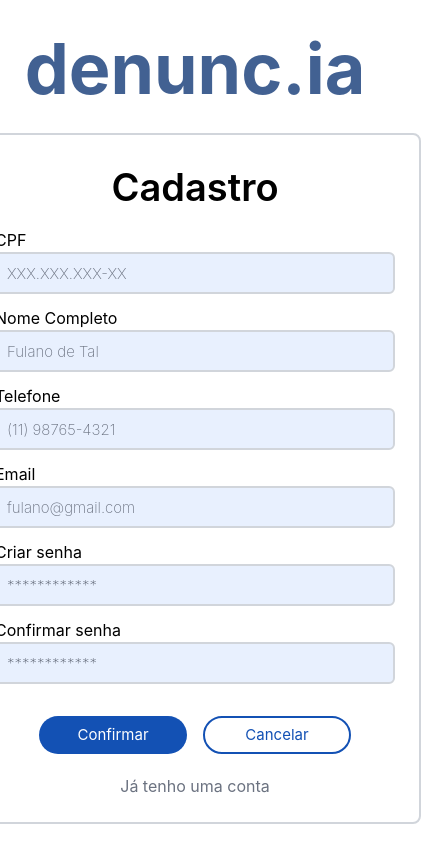
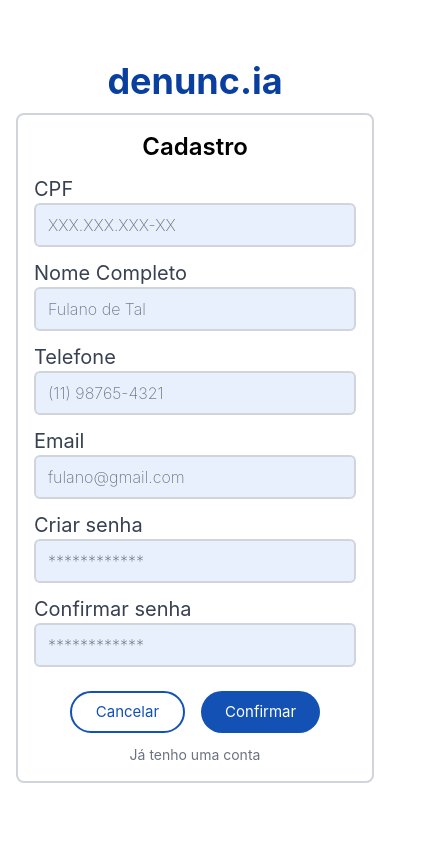
Before and after one commit to rodrigograssia/denuncia, a React (Create React App) app in the folder frontend/: page /cadastro in a window 390 px wide. Shown: the whole page, 421 px wide, since content can reach past the window. Built offline with nearby package versions, Linux system fonts and the light colour scheme.

Commit message:
responsividade login e cadastro

```diff
--- a/frontend/src/components/Botao.js
+++ b/frontend/src/components/Botao.js
@@ -4,9 +4,10 @@ const baseStyles = [
   'font-normal',
   'text-[15px]',
   'rounded-[31px]',
-  'w-[148px]',
-  'h-[38px]',
-  'cursor-pointer'];
+  'py-2',
+  'px-6',
+  'cursor-pointer'
+];
 
 const variants = {
   confirm: 'text-white bg-[#1351B4] border-none',
--- a/frontend/src/components/Campos.js
+++ b/frontend/src/components/Campos.js
@@ -2,17 +2,21 @@ import { twMerge } from 'tailwind-merge';
 
 const baseStyles = [
   'font-normal',
-  'text-[15px]',
+  'text-base',
+  'sm:text-[17px]',
   'rounded-md',
   'border-2',
   'border-gray-300',
-  'w-[400px]',
-  'h-[42px]',
+  'w-full',
   'bg-[#E8F0FE]',
-  'pl-[10px]',
+  'py-2',
+  'px-3',
+
   'placeholder:text-gray-500',
   'placeholder:font-extralight',
-  'placeholder:text-[15px]',
+  'placeholder:text-base',
+  'sm:placeholder:text-[17px]',
+
   'focus:outline-none',
   'focus:border-blue-500',
   'focus:ring-1',
@@ -27,7 +31,12 @@ function CampoTexto({ placeholder, className, ...props }) {
   );
 
   return (
-    <input type="text" placeholder={placeholder} className={mergedClasses} {...props}/>
+    <input
+      type="text"
+      placeholder={placeholder}
+      className={mergedClasses}
+      {...props}
+    />
   );
 }
 
--- a/frontend/src/components/Label.js
+++ b/frontend/src/components/Label.js
@@ -1,13 +1,14 @@
+import React from "react";
 import { twMerge } from 'tailwind-merge';
 
 const baseStyles = [
   'font-normal',
-  'text-[16px]',
-  'text-black'
+  'text-gray-700',
+  'text-xl',
+  'sm:text-[28px]',
 ];
 
 function Label({ children, className, ...props }){
-
   const mergedClasses = twMerge(
     baseStyles,
     className
--- a/frontend/src/components/LogoTitulo.js
+++ b/frontend/src/components/LogoTitulo.js
@@ -1,10 +1,11 @@
-import { twMerge } from "tailwind-merge";
+import React from "react";
+import { twMerge } from 'tailwind-merge';
 
 const baseStyles = [
-  'font-normal',
-  'text-[70px]',
-  'text-[#426192]',
-  'font-bold'
+  'font-bold',
+  'text-[#093f9e]',
+  'text-4xl',
+  'sm:text-5xl',
 ];
 
 function LogoTitulo({ children, className, ...props }){
@@ -21,5 +22,4 @@ function LogoTitulo({ children, className, ...props }){
   );
 }
 
-
 export default LogoTitulo;
--- a/frontend/src/pages/Cadastro.js
+++ b/frontend/src/pages/Cadastro.js
@@ -1,21 +1,23 @@
 import React from "react";
-import { useNavigate } from "react-router-dom";
+import { useNavigate, Link } from "react-router-dom";
 import Botao from "../components/Botao";
 import CampoSenha from "../components/CampoSenha";
 import CampoTexto from "../components/Campos";
 import Label from "../components/Label";
 import LogoTitulo from "../components/LogoTitulo";
-import { Link } from "react-router-dom";
 
 function Cadastro() {
+  const navigate = useNavigate();
+
   return (
-    <div className="p-4 flex flex-col items-center">
+    <div className="p-4 flex flex-col items-center min-h-screen justify-center">
       <LogoTitulo className="mb-3">denunc.ia</LogoTitulo>
 
-      <div className="flex flex-col items-center gap-3 border-2 border-gray-300 rounded-lg p-6">
-        <h1 className="font-semibold text-[38px]">Cadastro</h1>
+      <div className="flex flex-col items-center gap-3 border-2 border-gray-300 rounded-lg p-4 sm:p-6 w-full max-w-[400px]">
 
-        <div className="flex flex-col items-start">
+        <h1 className="font-semibold text-2xl sm:text-[38px]">Cadastro</h1>
+
+        <div className="flex flex-col items-start w-full">
           <Label>CPF<br></br></Label>
           <CampoTexto placeholder="XXX.XXX.XXX-XX" className="mb-3"/>
           <Label>Nome Completo<br></br></Label>
@@ -29,15 +31,17 @@ function Cadastro() {
           <Label>Confirmar senha<br></br></Label>
           <CampoSenha className="mb-3"/>
         </div>
-        <div className>
-          <Botao variant="confirm" className="hover:bg-[#002a72] m-2">
+
+        <div className="flex flex-row gap-4 justify-center w-full">
+          <Botao variant="cancel" className="hover:bg-[#ececec]">
+            Cancelar
+          </Botao>
+          <Botao variant="confirm" className="hover:bg-[#002a72]">
             Confirmar
           </Botao>
-          <Botao variant="cancel" className="hover:bg-[#ececec] m-2">
-            Cancelar
-          </Botao>
         </div>
-        <Link to="/login" className="text-[16px] text-gray-500">
+
+        <Link to="/login" className="text-sm sm:text-[16px] text-gray-500 no-underline hover:underline">
           Já tenho uma conta
         </Link>
       </div>
--- a/frontend/src/pages/Login.js
+++ b/frontend/src/pages/Login.js
@@ -1,38 +1,42 @@
 import React from "react";
-import { useNavigate } from "react-router-dom";
+import { useNavigate, Link } from "react-router-dom";
 import Botao from "../components/Botao";
 import CampoSenha from "../components/CampoSenha";
 import CampoTexto from "../components/Campos";
 import Label from "../components/Label";
 import LogoTitulo from "../components/LogoTitulo";
-import { Link } from "react-router-dom";
 
 function Login() {
+  const navigate = useNavigate();
+
   return (
-    <div className="p-4 flex flex-col items-center">
+    <div className="p-4 flex flex-col items-center min-h-screen justify-center">
       <LogoTitulo className="mb-3">denunc.ia</LogoTitulo>
 
-      <div className="flex flex-col items-center gap-3 border-2 border-gray-300 rounded-lg p-6">
-        <h1 className="font-semibold text-[38px]">Login</h1>
+      <div className="flex flex-col items-center gap-3 border-2 border-gray-300 rounded-lg p-4 sm:p-6 w-full max-w-[400px]">
 
-        <div className="flex flex-col items-start">
+        <h1 className="font-semibold text-2xl sm:text-[38px]">Login</h1>
+
+        <div className="flex flex-col items-start w-full">
             <Label>CPF<br></br></Label>
             <CampoTexto placeholder="XXX.XXX.XXX-XX" className="mb-3"/>
             <Label>Senha<br></br></Label>
             <CampoSenha className="mb-1"/>
-            <Link to="https://www.example.com" className="text-[15px] mb-3 text-[#086FC7]">
-            Esqueci a senha
+            <Link to="/esqueci-senha" className="text-sm sm:text-[15px] mb-3 text-[#086FC7] no-underline hover:underline">
+              Esqueci a senha
             </Link>
         </div>
-        <div className>
-          <Botao variant="confirm" className="hover:bg-[#002a72] m-2">
+
+        <div className="flex flex-row gap-4 justify-center w-full">
+          <Botao variant="cancel" className="hover:bg-[#ececec]">
+            Cancelar
+          </Botao>
+          <Botao variant="confirm" className="hover:bg-[#002a72]">
             Confirmar
           </Botao>
-          <Botao variant="cancel" className="hover:bg-[#ececec] m-2">
-            Cancelar
-          </Botao>
         </div>
-        <Link to="/cadastro" className="text-[16px] text-gray-500">
+
+        <Link to="/cadastro" className="text-sm sm:text-[16px] text-gray-500 no-underline hover:underline">
           Não tenho uma conta
         </Link>
       </div>
```
Also changed, not shown: 1 other file (tests, documents, lock files or other folders). Lines whose indentation alone changed are shown as unchanged.
